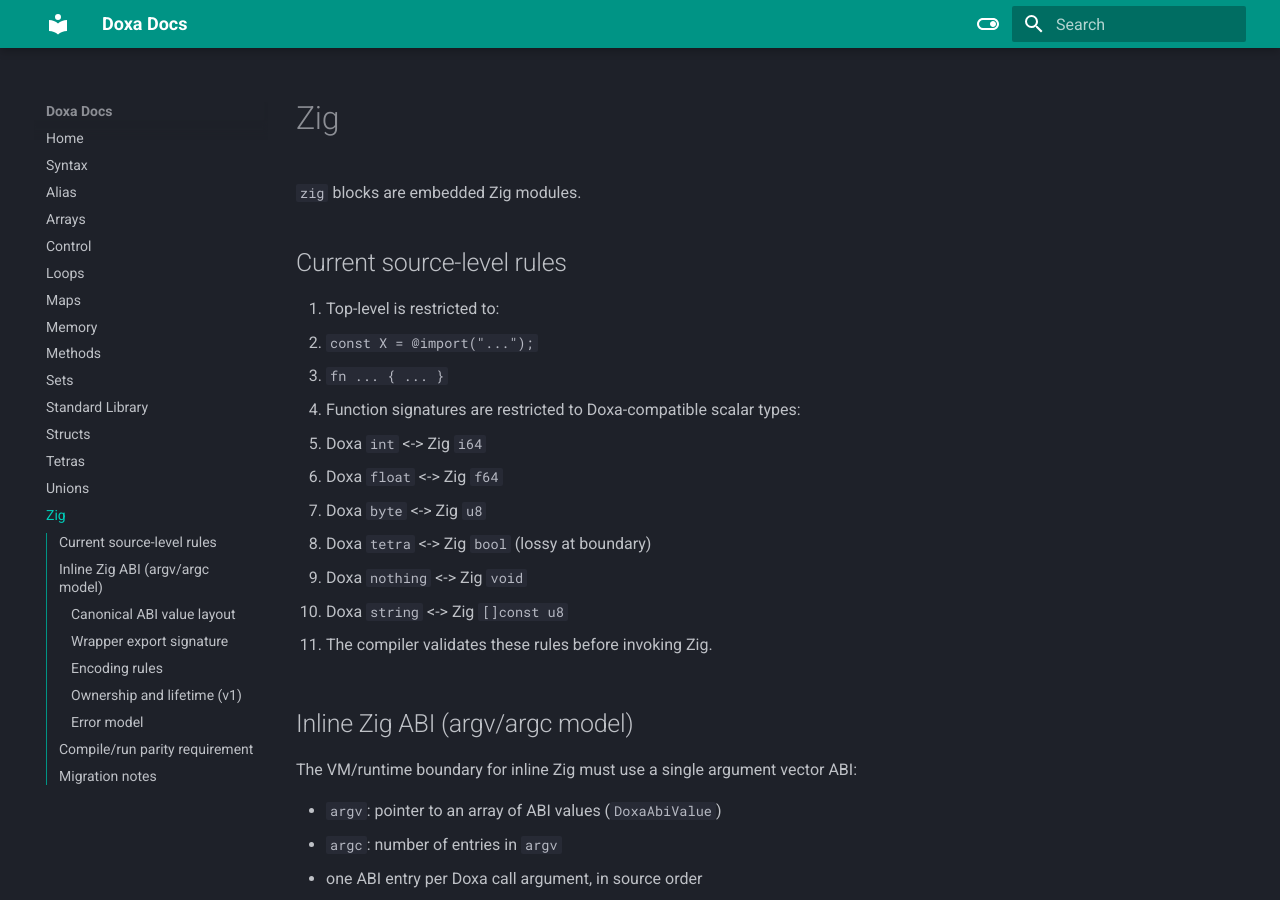
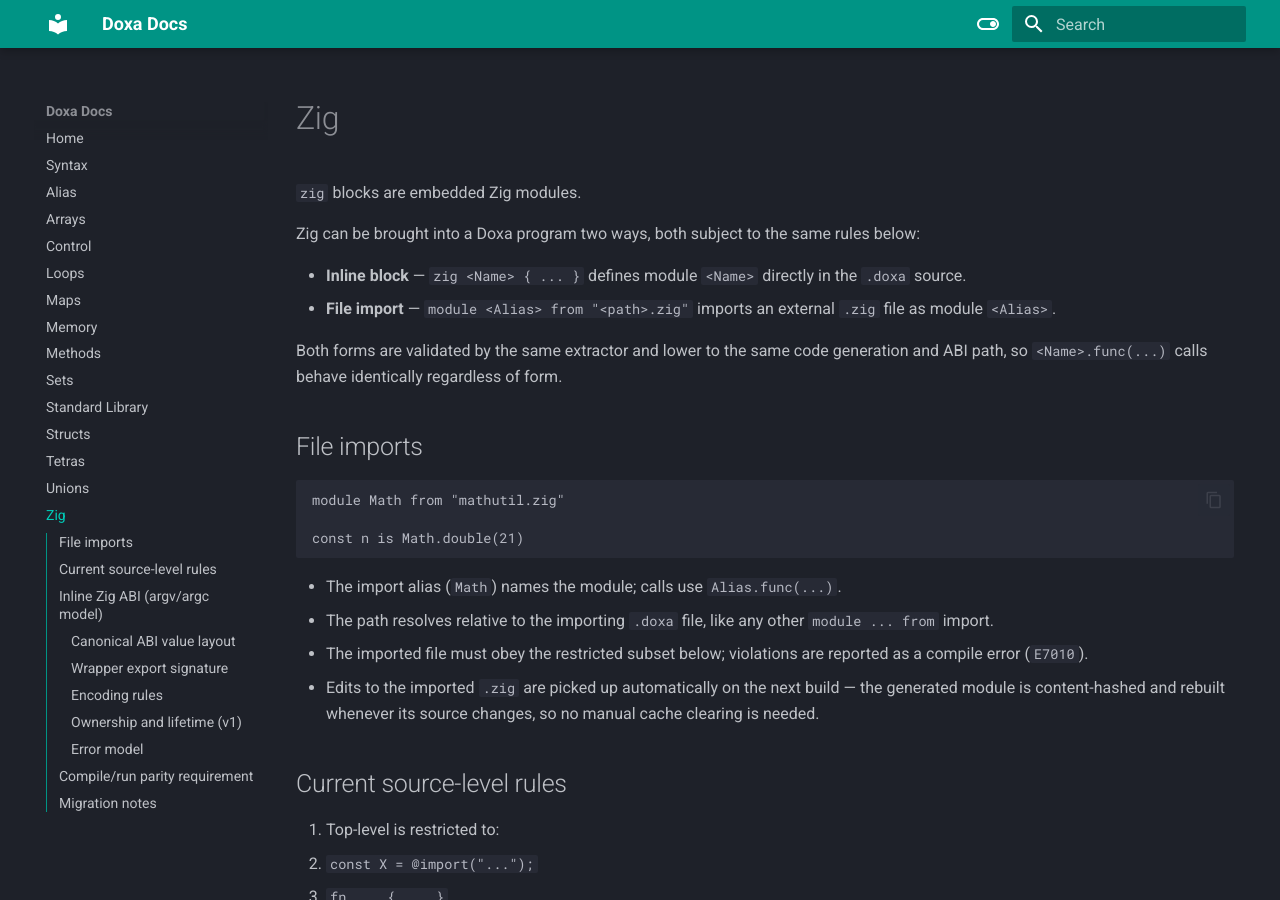
Before and after one commit to mirror-shades/doxa, an MkDocs documentation site: the page built from docs/zig.md, in a window 1280 px wide and 900 px high. Built offline with MkDocs 1.6.1 and Material for MkDocs 9.7.7, drawn with Linux system fonts in a browser that asks for light colours.

Commit message:
updated docs with updated zig interop info

````diff
--- a/docs/zig.md
+++ b/docs/zig.md
@@ -1,4 +1,24 @@
 `zig` blocks are embedded Zig modules.
+
+Zig can be brought into a Doxa program two ways, both subject to the same rules below:
+
+- **Inline block** — `zig <Name> { ... }` defines module `<Name>` directly in the `.doxa` source.
+- **File import** — `module <Alias> from "<path>.zig"` imports an external `.zig` file as module `<Alias>`.
+
+Both forms are validated by the same extractor and lower to the same code generation and ABI path, so `<Name>.func(...)` calls behave identically regardless of form.
+
+## File imports
+
+```doxa
+module Math from "mathutil.zig"
+
+const n is Math.double(21)
+```
+
+- The import alias (`Math`) names the module; calls use `Alias.func(...)`.
+- The path resolves relative to the importing `.doxa` file, like any other `module ... from` import.
+- The imported file must obey the restricted subset below; violations are reported as a compile error (`E7010`).
+- Edits to the imported `.zig` are picked up automatically on the next build — the generated module is content-hashed and rebuilt whenever its source changes, so no manual cache clearing is needed.
 
 ## Current source-level rules
 
````
